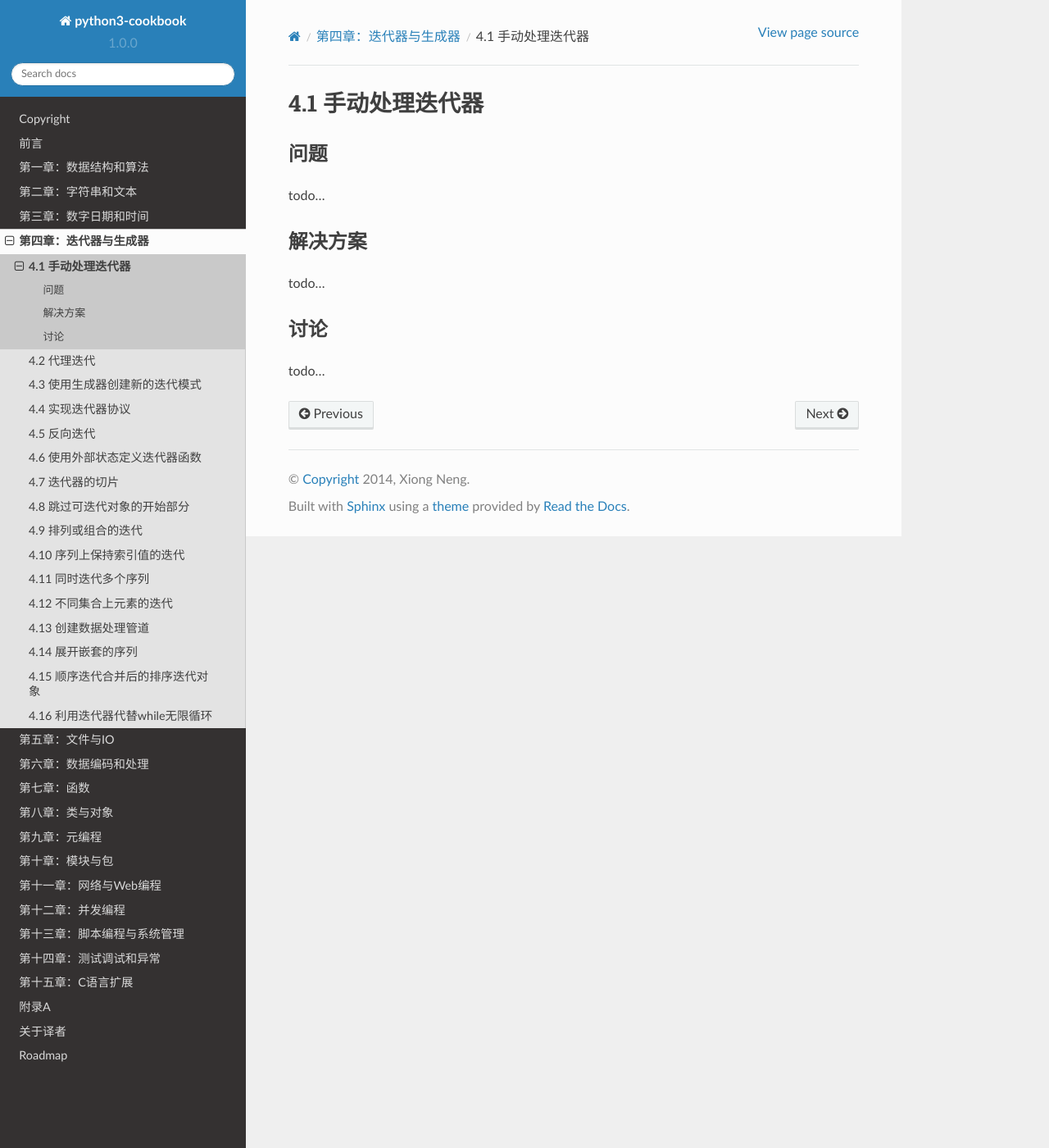
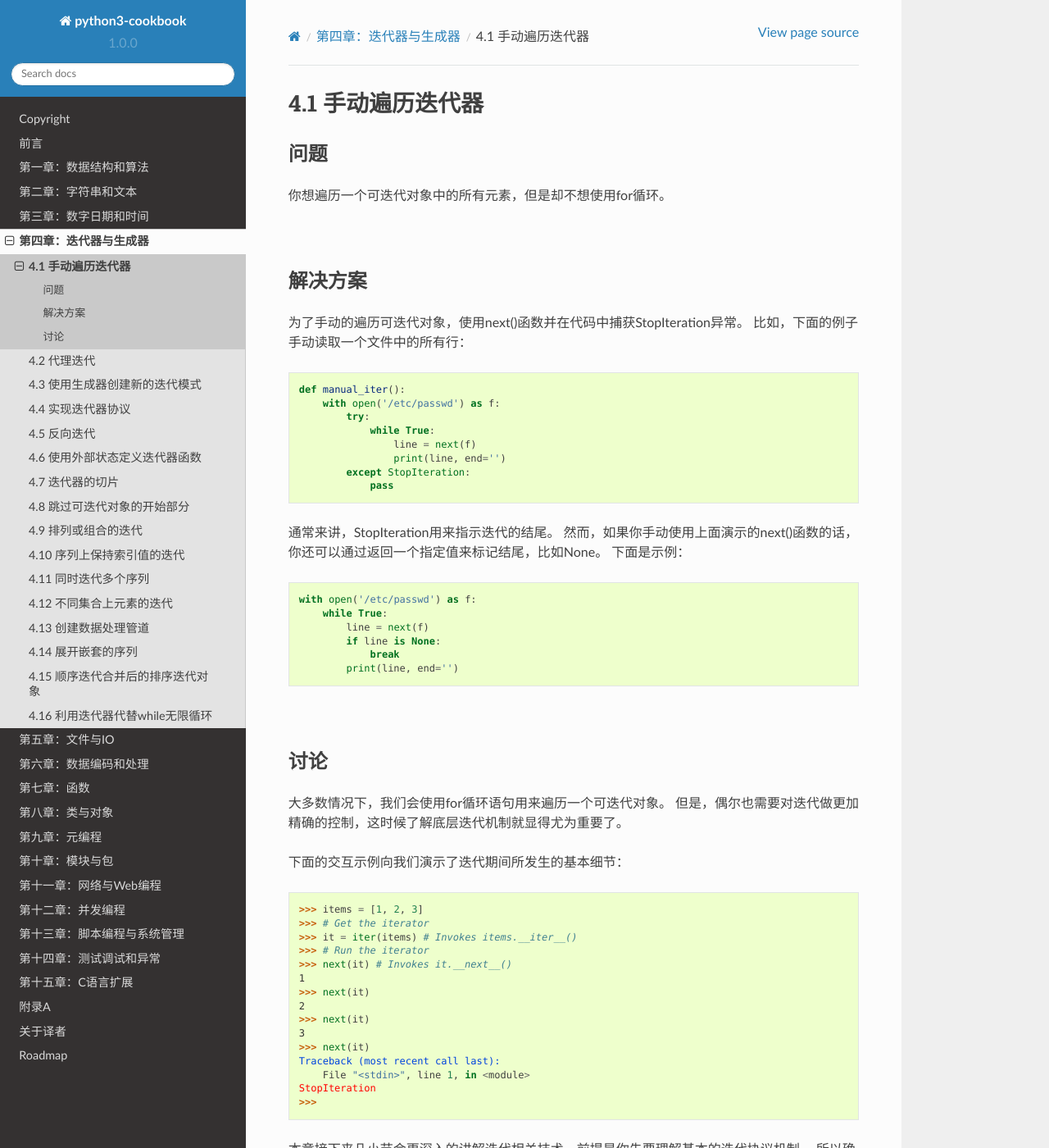
Before and after one commit to yidao620c/python3-cookbook, a Sphinx documentation site: the page built from source/c04/p01_manually_consuming_iterator.rst, in a window 1280 px wide and 1400 px high. Shown: the whole window at 82% size. Built offline with Sphinx 7.4.7 and the Read the Docs theme 2.0.0, drawn with Linux system fonts in a browser that asks for light colours; some of the changed text lies outside the part shown.

Commit message:
4.1小节完成

```diff
--- a/source/c04/p01_manually_consuming_iterator.rst
+++ b/source/c04/p01_manually_consuming_iterator.rst
@@ -1,18 +1,71 @@
-============================
-4.1 手动处理迭代器
-============================
+========================
+4.1 手动遍历迭代器
+========================
 
 ----------
 问题
 ----------
-todo...
+你想遍历一个可迭代对象中的所有元素，但是却不想使用for循环。
+
+|
 
 ----------
 解决方案
 ----------
-todo...
+为了手动的遍历可迭代对象，使用next()函数并在代码中捕获StopIteration异常。
+比如，下面的例子手动读取一个文件中的所有行：
+
+.. code-block:: python
+
+    def manual_iter():
+        with open('/etc/passwd') as f:
+            try:
+                while True:
+                    line = next(f)
+                    print(line, end='')
+            except StopIteration:
+                pass
+
+通常来讲，StopIteration用来指示迭代的结尾。
+然而，如果你手动使用上面演示的next()函数的话，你还可以通过返回一个指定值来标记结尾，比如None。
+下面是示例：
+
+.. code-block:: python
+
+    with open('/etc/passwd') as f:
+        while True:
+            line = next(f)
+            if line is None:
+                break
+            print(line, end='')
+
+|
 
 ----------
 讨论
 ----------
-todo...
+大多数情况下，我们会使用for循环语句用来遍历一个可迭代对象。
+但是，偶尔也需要对迭代做更加精确的控制，这时候了解底层迭代机制就显得尤为重要了。
+
+下面的交互示例向我们演示了迭代期间所发生的基本细节：
+
+.. code-block:: python
+
+    >>> items = [1, 2, 3]
+    >>> # Get the iterator
+    >>> it = iter(items) # Invokes items.__iter__()
+    >>> # Run the iterator
+    >>> next(it) # Invokes it.__next__()
+    1
+    >>> next(it)
+    2
+    >>> next(it)
+    3
+    >>> next(it)
+    Traceback (most recent call last):
+        File "<stdin>", line 1, in <module>
+    StopIteration
+    >>>
+
+本章接下来几小节会更深入的讲解迭代相关技术，前提是你先要理解基本的迭代协议机制。
+所以确保你已经把这章的内容牢牢记在心中。
```
Also changed, not shown: source/chapters/p04_iterators_and_generators.rst (+5 -6 lines), 2 other files.
